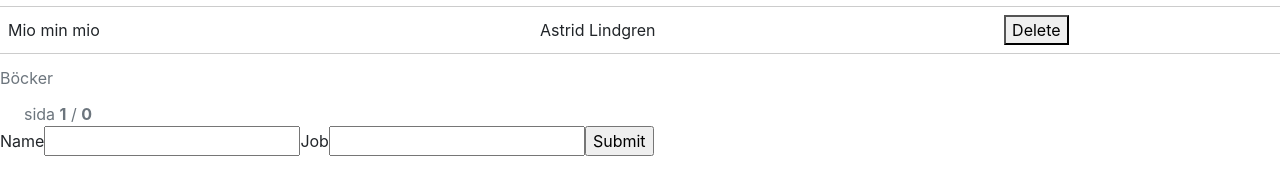
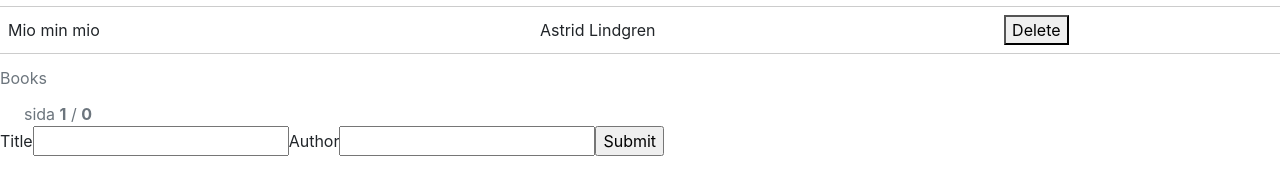
Before and after one commit to matseke/library, a React (Create React App) app: page / in a window 1280 px wide. Shown: the part 187-370 px from the top of the page. Built offline with nearby package versions, Linux system fonts and the light colour scheme.

Commit message:
using state for library

```diff
--- a/src/App.js
+++ b/src/App.js
@@ -75,7 +75,7 @@
       id: 3246
     }];
 
-  var library = [...books];
+  const [library, setLibrary] = useState(books);
   const {items, requestSort, sortConfig} = useSortableTableData(library);
 
   const [currentBooks, setCurrentBooks] = useState([]);
@@ -92,16 +92,16 @@
     console.log('library: ' + library + ' currentBooks:' + currentBooks + ' currentPage:' + currentPage + ' offset: ' + offset + ' pagelimit: ' + pageLimit + ' TotalPages: ' + totalPages + ' sortconfig: ' + sortConfig);
   }
 
-  const removeBook = (index) => {
-    library =
+  const removeBook = (id) => {
+    setLibrary(
       library.filter((book, i) => {
-        return i !== index
+        return book.id !== id
       })
-    ;
+    );
   }
 
   const handleSubmit = (book) => {
-    library = [...library, book];
+    setLibrary([...library, book]);
     currentPageX = null;
   }
 
--- a/src/Form.js
+++ b/src/Form.js
@@ -4,6 +4,7 @@
   initialState = {
     title: '',
     author: '',
+    id: Math.floor(Math.random() * 1000),
   }
 
   state = this.initialState;
@@ -26,14 +27,14 @@
 
     return (
       <form>
-        <label htmlFor="title">Name</label>
+        <label htmlFor="title">Title</label>
         <input
           type="text"
           name="title"
           id="title"
           value={title}
           onChange={this.handleChange} />
-        <label htmlFor="author">Job</label>
+        <label htmlFor="author">Author</label>
         <input
           type="text"
           name="author"
--- a/src/Table.js
+++ b/src/Table.js
@@ -49,7 +49,7 @@
 
     return(
         <table>
-            <caption>Böcker</caption>
+            <caption>Books</caption>
             <TableHead getClassNamesFor={getClassNamesFor} requestSort={requestSort}/>
             <TableBody libraryData = {libraryData} removeBook = {removeBook}/>
         </table>
--- a/src/TableBody.js
+++ b/src/TableBody.js
@@ -3,11 +3,11 @@
 const TableBody = (props) => {
     const rows = props.libraryData.map((row, index) => {
         return(
-            <tr key={index}>
+            <tr key={row.id}>
                 <td>{row.title}</td>
                 <td>{row.author}</td>
                 <td>
-                    <button onClick={() => props.removeBook(index)}>Delete</button>
+                    <button onClick={() => props.removeBook(row.id)}>Delete</button>
                 </td>
             </tr>
         );
```
